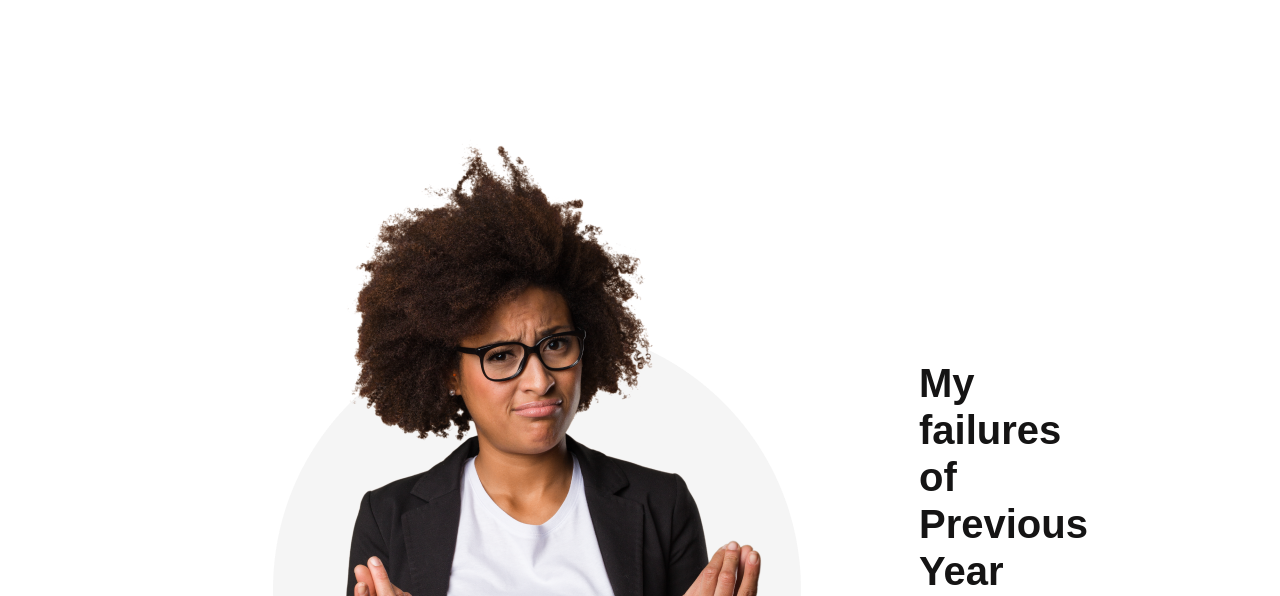
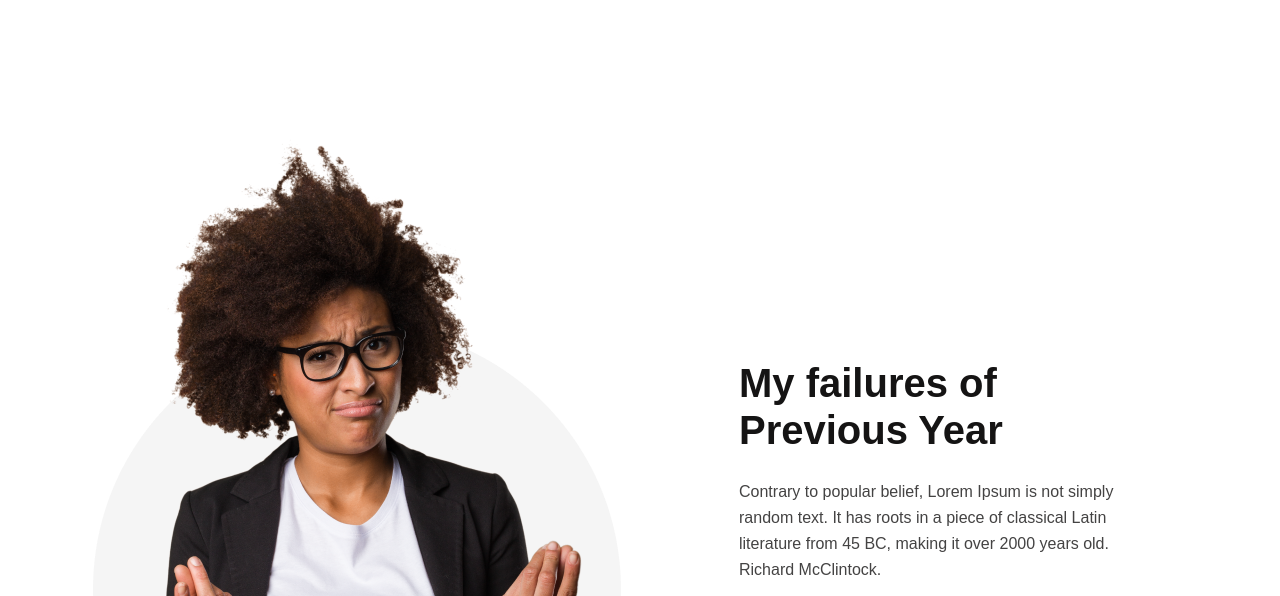
Before and after one commit to mosabbir-duet/Programming-Hero-Assignment_1, a plain HTML site: page index.html in a window 1280 px wide. Shown: the part 646-1242 px from the top of the page. Drawn offline with Linux system fonts and the light colour scheme.

Commit message:
Some changed and add container class in failure section

```diff
--- a/index.html
+++ b/index.html
@@ -31,7 +31,7 @@
     <!-- Main Section -->
 
     <main>
-      <section id="banner-section">
+      <section id="banner-section" class="container">
         <div class="banner-container">
           <div class="banner-image">
             <img src="./images/person.png" alt="" />
--- a/styles/style.css
+++ b/styles/style.css
@@ -5,6 +5,11 @@
   padding: 0;
   font-family: "Work sans", sans-serif;
   box-sizing: border-box;
+}
+
+.container {
+  width: 1140px;
+  margin: 0 auto;
 }
 
 /* header section css */
@@ -68,7 +73,7 @@
 .banner-container {
   display: flex;
   gap: 100px;
-  padding: 130px 250px;
+  padding: 130px 0;
 }
 
 .banner-content {
```
